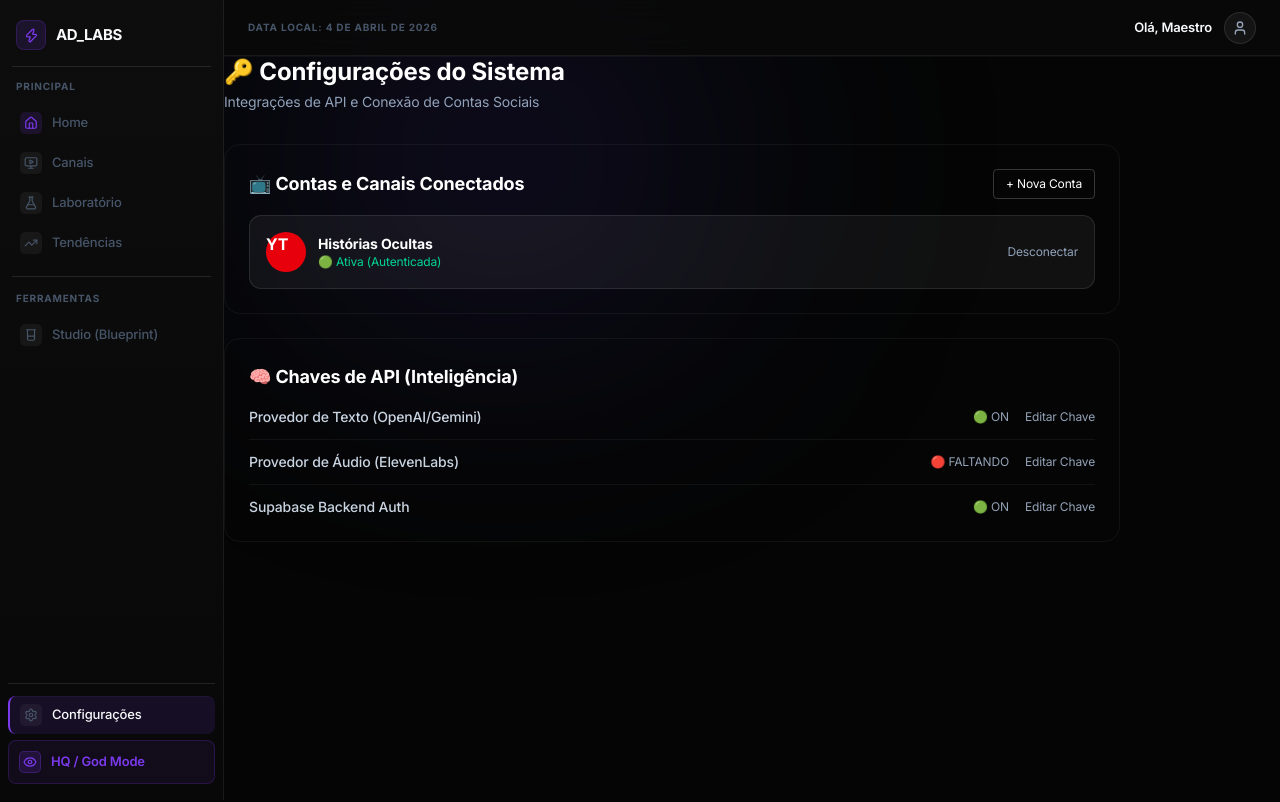
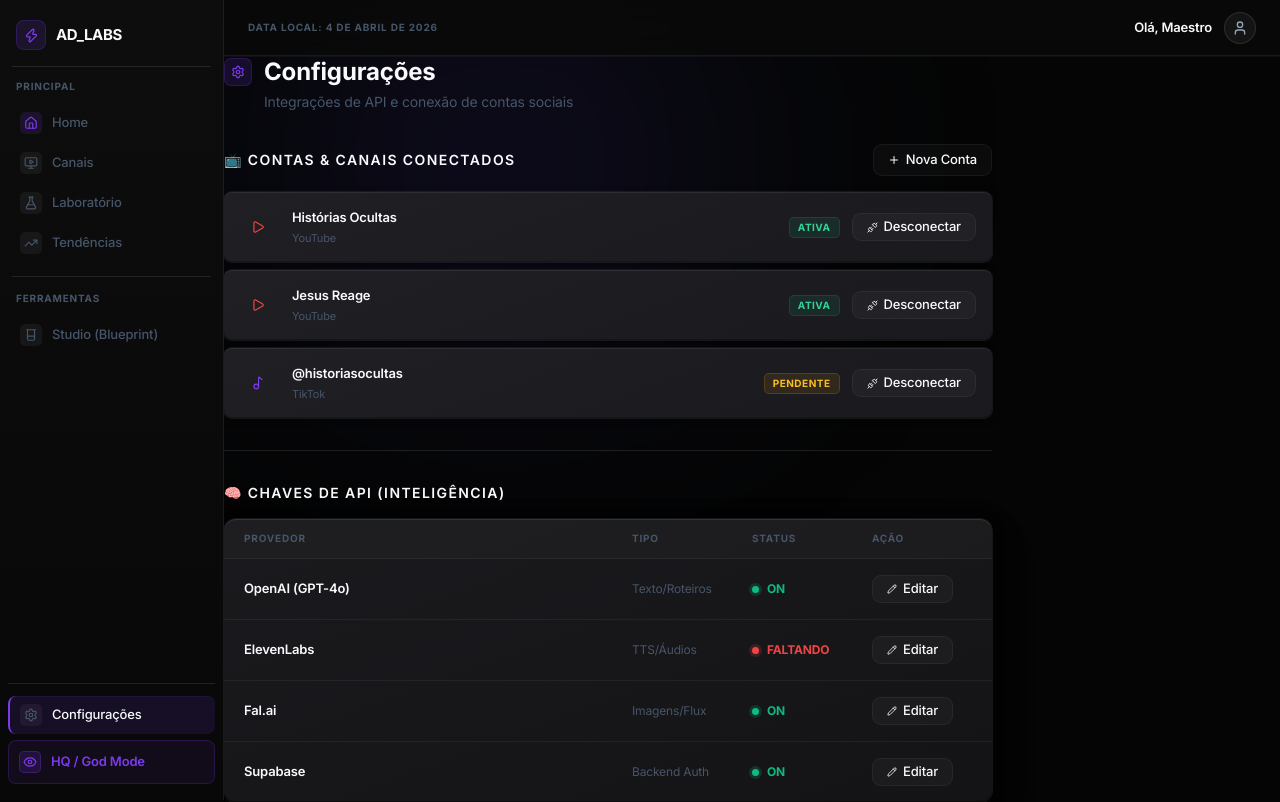
Before and after one commit to adrianofounder/Produtora, a Next.js app: page /configuracoes in a window 1280 px wide. Built offline with nearby package versions, Linux system fonts and the light colour scheme.

Commit message:
feat(ui): Epic 7 — Configurações + docs retroativos Epics 2 e 3 + Fechamento Definitivo da Fase 3

```diff
--- a/src/app/(dashboard)/configuracoes/page.tsx
+++ b/src/app/(dashboard)/configuracoes/page.tsx
@@ -1,54 +1,68 @@
+import { Plus, Settings } from 'lucide-react';
+import { AccountCard, AccountData } from '@/components/configuracoes/account-card';
+import { ApiKeyCard, ApiData } from '@/components/configuracoes/api-key-card';
+
+const CONTAS: AccountData[] = [
+  { id: 1, plataforma: 'YouTube', canal: 'Histórias Ocultas',  status: 'ativa',    cor: 'var(--color-error)'  },
+  { id: 2, plataforma: 'YouTube', canal: 'Jesus Reage',         status: 'ativa',    cor: 'var(--color-error)'  },
+  { id: 3, plataforma: 'TikTok',  canal: '@historiasocultas',   status: 'pendente', cor: 'var(--color-accent)' },
+];
+
+const APIS: ApiData[] = [
+  { id: 1, provider: 'OpenAI (GPT-4o)', tipo: 'Texto/Roteiros', status: 'on',       data: '03/04/2026' },
+  { id: 2, provider: 'ElevenLabs',      tipo: 'TTS/Áudios',     status: 'faltando', data: '--/--/----' },
+  { id: 3, provider: 'Fal.ai',          tipo: 'Imagens/Flux',   status: 'on',       data: '01/04/2026' },
+  { id: 4, provider: 'Supabase',        tipo: 'Backend Auth',   status: 'on',       data: 'Integrado'  },
+];
+
 export default function Configuracoes() {
   return (
-    <div className="flex flex-col gap-8 max-w-4xl">
-      <header>
-        <h1 className="text-2xl font-sans font-bold text-white">🔑 Configurações do Sistema</h1>
-        <p className="text-slate-400 text-sm mt-1">Integrações de API e Conexão de Contas Sociais</p>
+    <div className="flex flex-col gap-8 max-w-3xl">
+
+      {/* Header */}
+      <header className="flex flex-col gap-1">
+        <div className="flex items-center gap-3">
+          <span className="icon-box icon-box-accent shrink-0">
+            <Settings size={14} />
+          </span>
+          <h1 className="text-2xl font-sans font-bold" style={{ color: 'var(--color-text-1)' }}>
+            Configurações
+          </h1>
+        </div>
+        <p className="text-sm ml-10" style={{ color: 'var(--color-text-3)' }}>
+          Integrações de API e conexão de contas sociais
+        </p>
       </header>
 
-      <section className="flex flex-col gap-6">
-        {/* Contas Conectadas */}
-        <div className="glass-panel p-6 rounded-2xl flex flex-col gap-4 border border-white/5">
-          <div className="flex justify-between items-center">
-             <h2 className="text-lg font-bold text-white">📺 Contas e Canais Conectados</h2>
-             <button className="text-xs border border-white/20 text-white px-3 py-1.5 rounded hover:bg-white/5">+ Nova Conta</button>
-          </div>
-          <div className="flex gap-4">
-            <div className="bg-white/5 border border-white/10 p-4 rounded-xl flex-1 flex justify-between items-center">
-              <div className="flex items-center gap-3">
-                <div className="w-10 h-10 rounded-full bg-red-600 flex-center font-bold text-white">YT</div>
-                <div>
-                  <p className="text-sm font-bold text-white">Histórias Ocultas</p>
-                  <p className="text-xs text-emerald-400">🟢 Ativa (Autenticada)</p>
-                </div>
-              </div>
-              <button className="text-xs text-slate-400 hover:text-white">Desconectar</button>
-            </div>
-          </div>
+      {/* Seção: Contas Conectadas */}
+      <section className="flex flex-col gap-4">
+        <div className="flex items-center justify-between">
+          <h2 className="text-sm font-semibold uppercase tracking-widest" style={{ color: 'var(--color-text-1)' }}>
+            📺 Contas & Canais Conectados
+          </h2>
+          <button className="btn-ghost h-8 text-xs">
+            <Plus size={12} />
+            Nova Conta
+          </button>
         </div>
 
-        {/* APIs */}
-        <div className="glass-panel p-6 rounded-2xl flex flex-col gap-4 border border-white/5">
-          <div className="flex justify-between items-center">
-             <h2 className="text-lg font-bold text-white">🧠 Chaves de API (Inteligência)</h2>
-          </div>
-          <div className="flex flex-col gap-3">
-            {[
-              { provider: "Provedor de Texto (OpenAI/Gemini)", status: "🟢 ON", date: "03/04/2026" },
-              { provider: "Provedor de Áudio (ElevenLabs)", status: "🔴 FALTANDO", date: "--/--/----" },
-              { provider: "Supabase Backend Auth", status: "🟢 ON", date: "Integrado via RLS" }
-            ].map((api, idx) => (
-               <div key={idx} className="flex justify-between items-center pb-3 border-b border-white/5 last:border-0 last:pb-0">
-                  <span className="text-sm font-medium text-slate-300">{api.provider}</span>
-                  <div className="flex items-center gap-4">
-                    <span className="text-xs">{api.status}</span>
-                    <button className="text-xs text-primary hover:underline">Editar Chave</button>
-                  </div>
-               </div>
-            ))}
-          </div>
+        <div className="flex flex-col gap-2">
+          {CONTAS.map((conta) => (
+            <AccountCard key={conta.id} account={conta} />
+          ))}
         </div>
       </section>
+
+      <hr className="divider" />
+
+      {/* Seção: Chaves de API */}
+      <section className="flex flex-col gap-4">
+        <h2 className="text-sm font-semibold uppercase tracking-widest" style={{ color: 'var(--color-text-1)' }}>
+          🧠 Chaves de API (Inteligência)
+        </h2>
+        <ApiKeyCard apis={APIS} />
+      </section>
+
     </div>
   );
 }
--- /dev/null
+++ b/src/components/configuracoes/account-card.tsx
@@ -0,0 +1,67 @@
+import { Play, Music2, Unplug } from 'lucide-react';
+
+export type AccountStatus = 'ativa' | 'pendente' | 'expirada';
+
+export interface AccountData {
+  id: number;
+  plataforma: string;
+  canal: string;
+  status: AccountStatus;
+  cor: string;
+}
+
+const STATUS_CONFIG: Record<AccountStatus, { badge: string; label: string }> = {
+  ativa:    { badge: 'badge-success', label: 'Ativa' },
+  pendente: { badge: 'badge-warning', label: 'Pendente' },
+  expirada: { badge: 'badge-error',   label: 'Expirada' },
+};
+
+const PLATAFORMA_ICON: Record<string, React.ReactNode> = {
+  YouTube: <Play size={14} />,
+  TikTok:  <Music2 size={14} />,
+};
+
+interface AccountCardProps {
+  account: AccountData;
+}
+
+export function AccountCard({ account }: AccountCardProps) {
+  const cfg = STATUS_CONFIG[account.status];
+
+  return (
+    <div className="card-inner flex items-center gap-4 p-4">
+      {/* Avatar da plataforma */}
+      <div
+        className="flex items-center justify-center rounded-lg shrink-0 text-white"
+        style={{
+          width: 36,
+          height: 36,
+          background: `${account.cor}22`,
+          border: `1px solid ${account.cor}40`,
+          color: account.cor,
+        }}
+      >
+        {PLATAFORMA_ICON[account.plataforma] ?? <Play size={14} />}
+      </div>
+
+      {/* Info */}
+      <div className="flex flex-col gap-0.5 flex-1 min-w-0">
+        <span className="text-[13px] font-semibold truncate" style={{ color: 'var(--color-text-1)' }}>
+          {account.canal}
+        </span>
+        <span className="text-[11px]" style={{ color: 'var(--color-text-3)' }}>
+          {account.plataforma}
+        </span>
+      </div>
+
+      {/* Status + Ação */}
+      <div className="flex items-center gap-3 shrink-0">
+        <span className={`badge ${cfg.badge}`}>{cfg.label}</span>
+        <button className="btn-ghost h-7 px-2.5 text-[11px]">
+          <Unplug size={11} />
+          Desconectar
+        </button>
+      </div>
+    </div>
+  );
+}
--- /dev/null
+++ b/src/components/configuracoes/api-key-card.tsx
@@ -0,0 +1,76 @@
+import { Pencil } from 'lucide-react';
+
+export type ApiStatus = 'on' | 'faltando';
+
+export interface ApiData {
+  id: number;
+  provider: string;
+  tipo: string;
+  status: ApiStatus;
+  data: string;
+}
+
+interface ApiKeyCardProps {
+  apis: ApiData[];
+}
+
+export function ApiKeyCard({ apis }: ApiKeyCardProps) {
+  return (
+    <div className="card overflow-hidden">
+      {/* Header da tabela */}
+      <div
+        className="grid px-5 py-3 border-b"
+        style={{
+          gridTemplateColumns: '1fr 120px 120px 100px',
+          borderColor: 'var(--color-border)',
+          background: 'rgba(255,255,255,0.02)',
+        }}
+      >
+        {['Provedor', 'Tipo', 'Status', 'Ação'].map((h) => (
+          <span key={h} className="section-label">{h}</span>
+        ))}
+      </div>
+
+      {/* Linhas */}
+      {apis.map((api) => (
+        <div
+          key={api.id}
+          className="grid items-center px-5 py-4 border-b last:border-b-0 transition-colors"
+          style={{
+            gridTemplateColumns: '1fr 120px 120px 100px',
+            borderColor: 'var(--color-border)',
+          }}
+          onMouseEnter={(e) => (e.currentTarget.style.background = 'rgba(255,255,255,0.02)')}
+          onMouseLeave={(e) => (e.currentTarget.style.background = 'transparent')}
+        >
+          <span className="text-[13px] font-semibold" style={{ color: 'var(--color-text-1)' }}>
+            {api.provider}
+          </span>
+
+          <span className="text-[12px]" style={{ color: 'var(--color-text-3)' }}>
+            {api.tipo}
+          </span>
+
+          <div className="flex items-center gap-2">
+            {api.status === 'on' ? (
+              <>
+                <div className="dot-live" />
+                <span className="text-[12px] font-bold" style={{ color: 'var(--color-success)' }}>ON</span>
+              </>
+            ) : (
+              <>
+                <div className="dot-error" />
+                <span className="text-[12px] font-bold" style={{ color: 'var(--color-error)' }}>FALTANDO</span>
+              </>
+            )}
+          </div>
+
+          <button className="btn-ghost h-7 px-2.5 text-[11px] w-fit">
+            <Pencil size={10} />
+            Editar
+          </button>
+        </div>
+      ))}
+    </div>
+  );
+}
```
Also changed, not shown: 5 other files (tests, documents, lock files or other folders).
